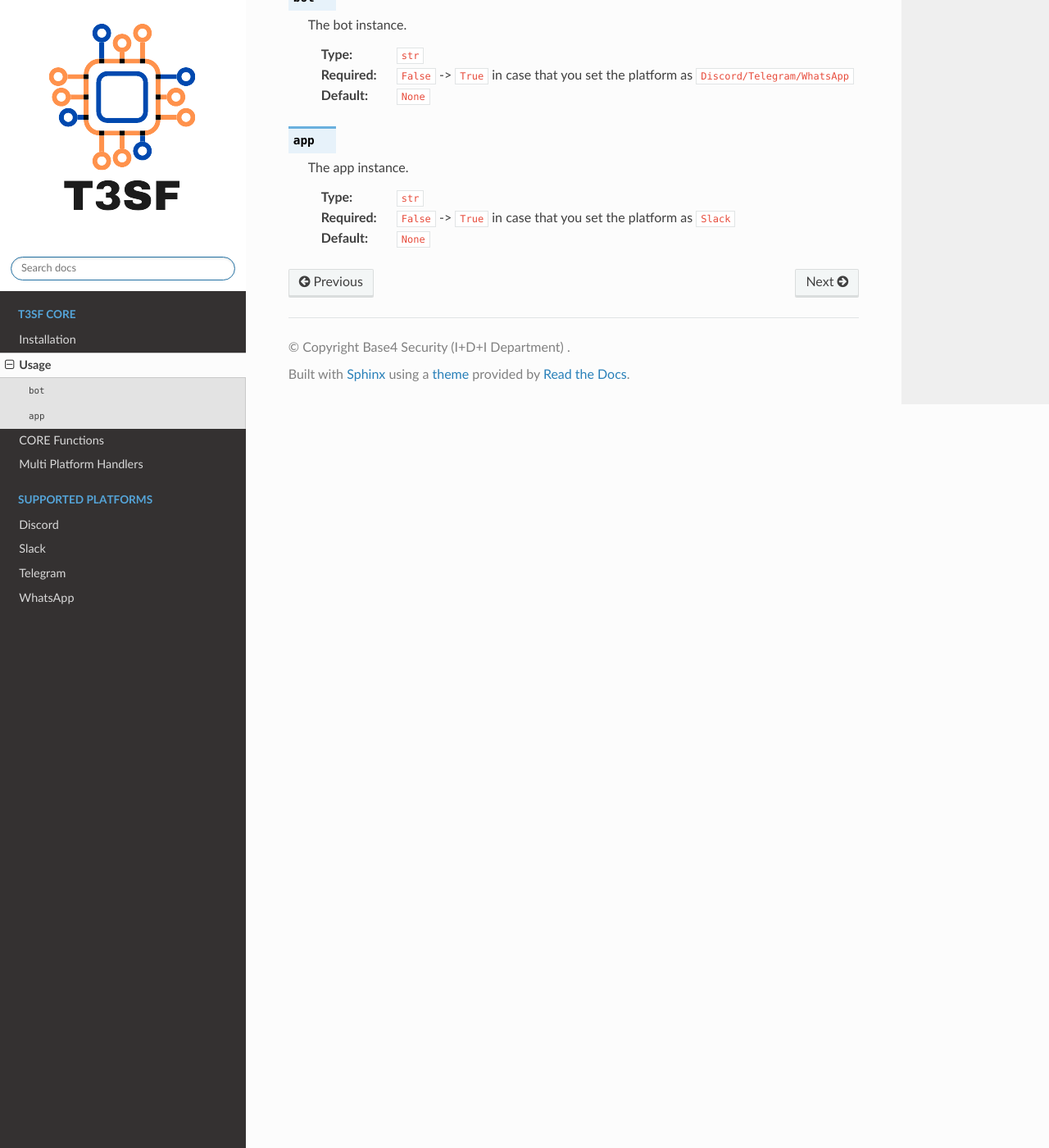
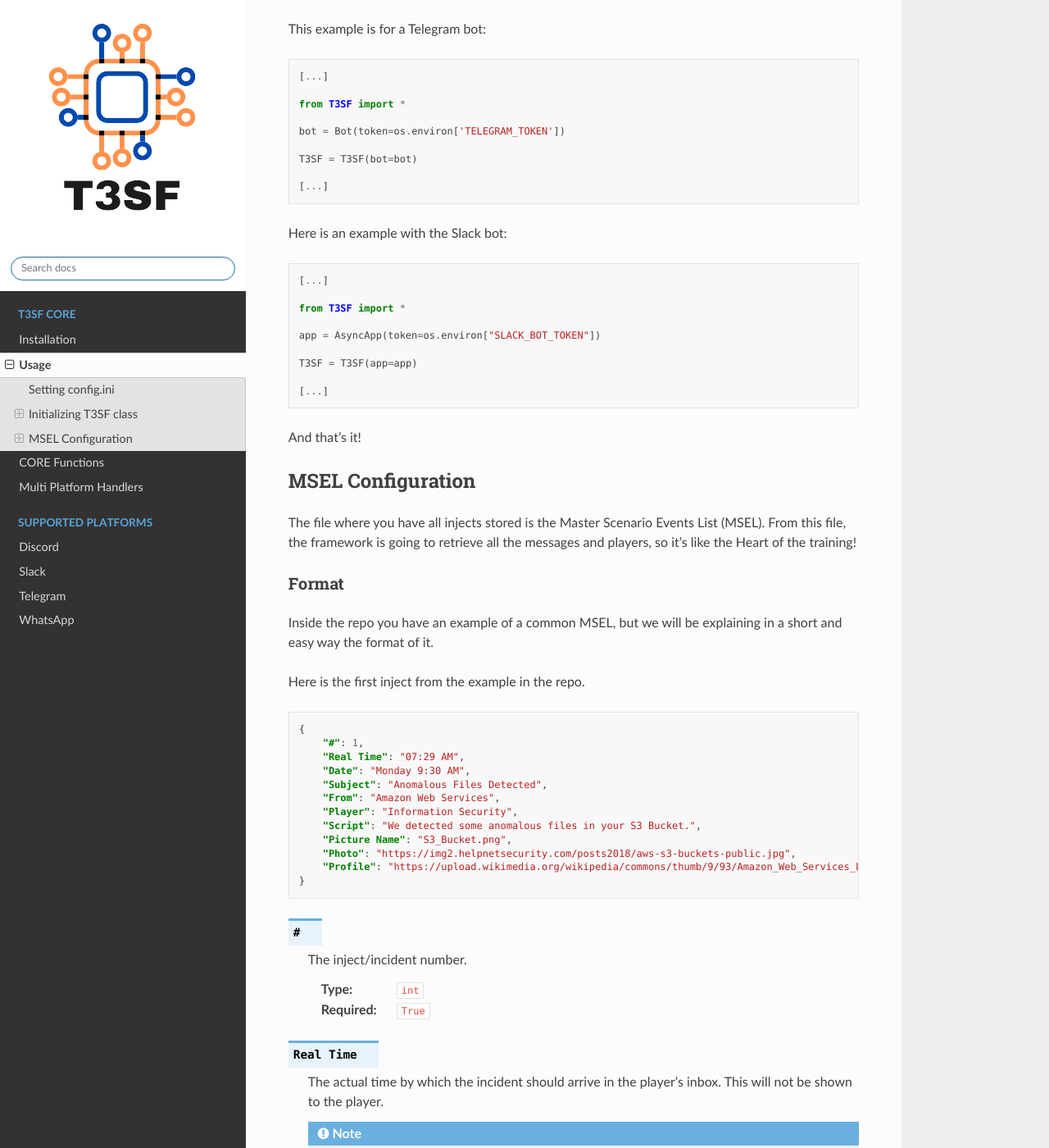
Before and after one commit to Base4Security/T3SF, a Sphinx documentation site: the page built from docs/T3SF.Usage.rst, in a window 1280 px wide and 1400 px high, scrolled down 1279 px. Shown: the whole window at 82% size. Built offline with Sphinx 7.4.7 and the Read the Docs theme 2.0.0, drawn with Linux system fonts in a browser that asks for light colours; some of the changed text lies outside the part shown.

Commit message:
Updating Docs
Adding the documentation for the MSEL.

```diff
--- a/docs/T3SF.Usage.rst
+++ b/docs/T3SF.Usage.rst
@@ -1,7 +1,13 @@
+*******************
 Usage
-=============
+*******************
+
+.. contents:: Table of Contents
 
 We basically created the framework to be fast and easy to setup, so if you want to run the bot in Discord, WhatsApp or Telegram you have to simply initiate the T3SF class!
+
+Setting config.ini
+====================
 
 First we have the ``config.ini`` file. Here you will be able to choose the platform you are going to use ``Discord``, ``Slack``, ``Telegram`` or ``WhatsApp``.
 
@@ -16,7 +22,27 @@
 
 	TTX_File : MSEL_BASE4.json
 
----------------------------------------------
+
+Initializing T3SF class
+=========================
+
+To initiate the class, you have a different two parameters. Depending on the platform, one is used instead of the other:
+
+.. confval:: bot
+
+	The bot instance.
+
+	:type: ``str``
+	:required: ``False`` -> ``True`` in case that you set the platform as ``Discord/Telegram/WhatsApp``
+	:default: ``None``
+
+.. confval:: app
+
+	The app instance.
+
+	:type: ``str``
+	:required: ``False`` -> ``True`` in case that you set the platform as ``Slack``
+	:default: ``None``
 
 After you set everything up, you'll probably start coding! Here are some examples to guide you!
 
@@ -51,22 +77,112 @@
 
 And that's it!
 
----------------------------------------------
 
-To initiate the class, you have a different two parameters. Depending on the platform, one is used instead of the other:
+MSEL Configuration
+===================
 
-.. confval:: bot
+The file where you have all injects stored is the Master Scenario Events List (MSEL). From this file, the framework is going to retrieve all the messages and players, so it's like the Heart of the training!
 
-	The bot instance.
+Format
+---------
+
+Inside the repo you have an example of a common MSEL, but we will be explaining in a short and easy way the format of it.
+
+Here is the first inject from the example in the repo.
+
+.. code-block:: json
+
+	{
+	    "#": 1,
+	    "Real Time": "07:29 AM",
+	    "Date": "Monday 9:30 AM",
+	    "Subject": "Anomalous Files Detected",
+	    "From": "Amazon Web Services",
+	    "Player": "Information Security",
+	    "Script": "We detected some anomalous files in your S3 Bucket.",
+	    "Picture Name": "S3_Bucket.png",
+	    "Photo": "https://img2.helpnetsecurity.com/posts2018/aws-s3-buckets-public.jpg",
+	    "Profile": "https://upload.wikimedia.org/wikipedia/commons/thumb/9/93/Amazon_Web_Services_Logo.svg/1024px-Amazon_Web_Services_Logo.svg.png"
+ 	}
+
+.. confval:: #
+
+	The inject/incident number.
+
+	:type: ``int``
+	:required: ``True``
+
+.. confval:: Real Time
+
+	The actual time by which the incident should arrive in the player's inbox. This will not be shown to the player.
+
+	.. note::
+		We are mainly using the minutes of this key to make things work.
 
 	:type: ``str``
-	:required: ``False`` -> ``True`` in case that you set the platform as ``Discord/Telegram/WhatsApp``
-	:default: ``None``
+	:required: ``True``
 
-.. confval:: app
+.. confval:: Date
 
-	The app instance.
+	The simulated date of the incident. This will be displayed to the player.
 
 	:type: ``str``
-	:required: ``False`` -> ``True`` in case that you set the platform as ``Slack``
-	:default: ``None``
+	:required: ``True``
+
+.. confval:: Subject
+
+	The Subject from the incident.
+
+	:type: ``str``
+	:required: ``True``
+
+.. confval:: From
+
+	The sender of the incident/message.
+
+	:type: ``str``
+	:required: ``True``
+
+.. confval:: Player
+
+	The player's name, eg. ``"Information Security"``, ``"Legal"``, ``"SRE"``.
+
+	:type: ``str``
+	:required: ``True``
+
+.. confval:: Script
+
+	The main text and the incident body of the message.
+
+	:type: ``str``
+	:required: ``True``
+
+.. confval:: Picture Name
+
+	The attachment's name.
+
+	.. note::
+		This key is used in :doc:`./Slack`.
+
+	:type: ``str`` -> Web URL
+	:required: ``False`` -> ``True`` if the platform is :doc:`./Slack`.
+
+.. confval:: Photo
+
+	An attached photo for the incident.
+
+	.. note::
+		In WhatsApp the photo **should be a local PATH**. In other platforms, you can use the image url from internet.
+
+	:type: ``str`` -> Web URL
+	:required: ``False``
+
+.. confval:: Profile
+
+	The profile picture from the sender. If a profile picture is not set for an incident, a default user avatar is going to be used.
+
+	.. note::
+		This key is only valid in :doc:`./Discord` and :doc:`./Slack`, due to platform restrictions.
+
+	:type: ``str`` -> Web URL
+	:required: ``False`` -> ``True`` if the platform is :doc:`./Discord` or :doc:`./Slack`.
```
